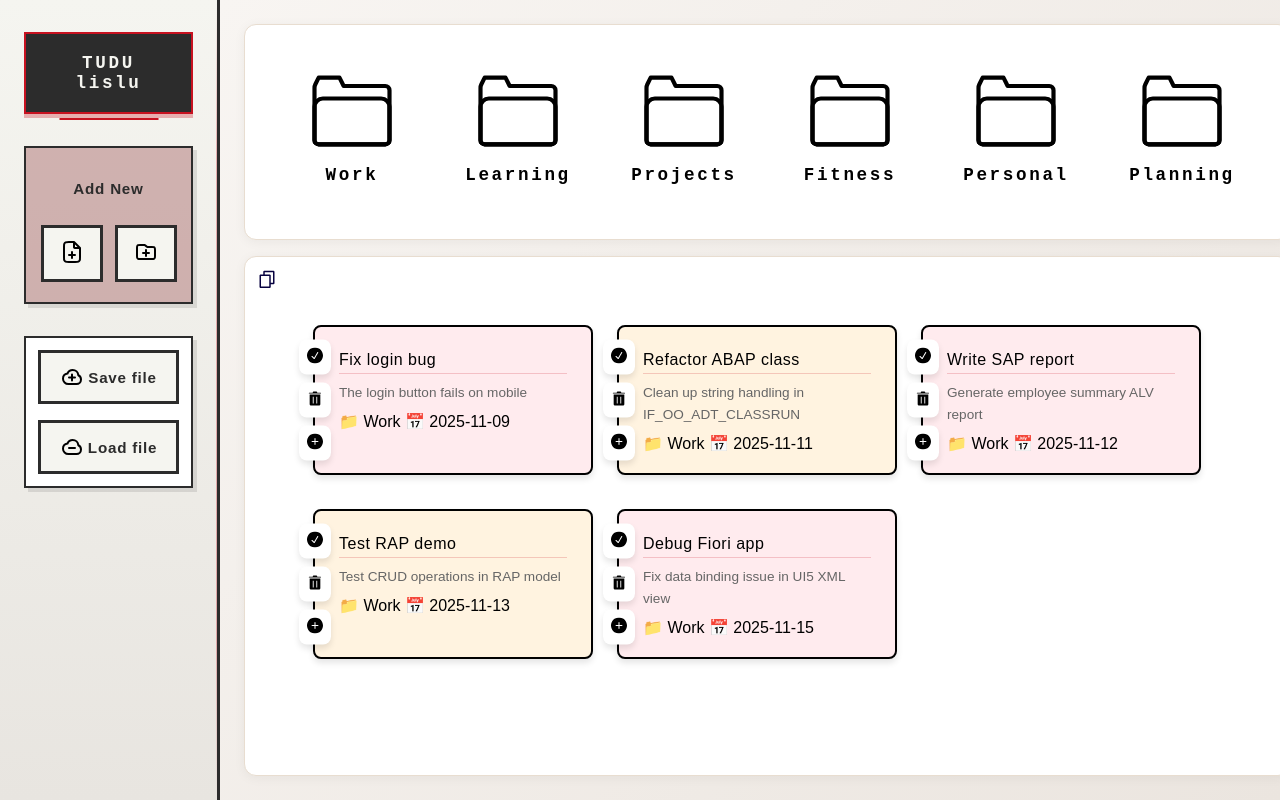
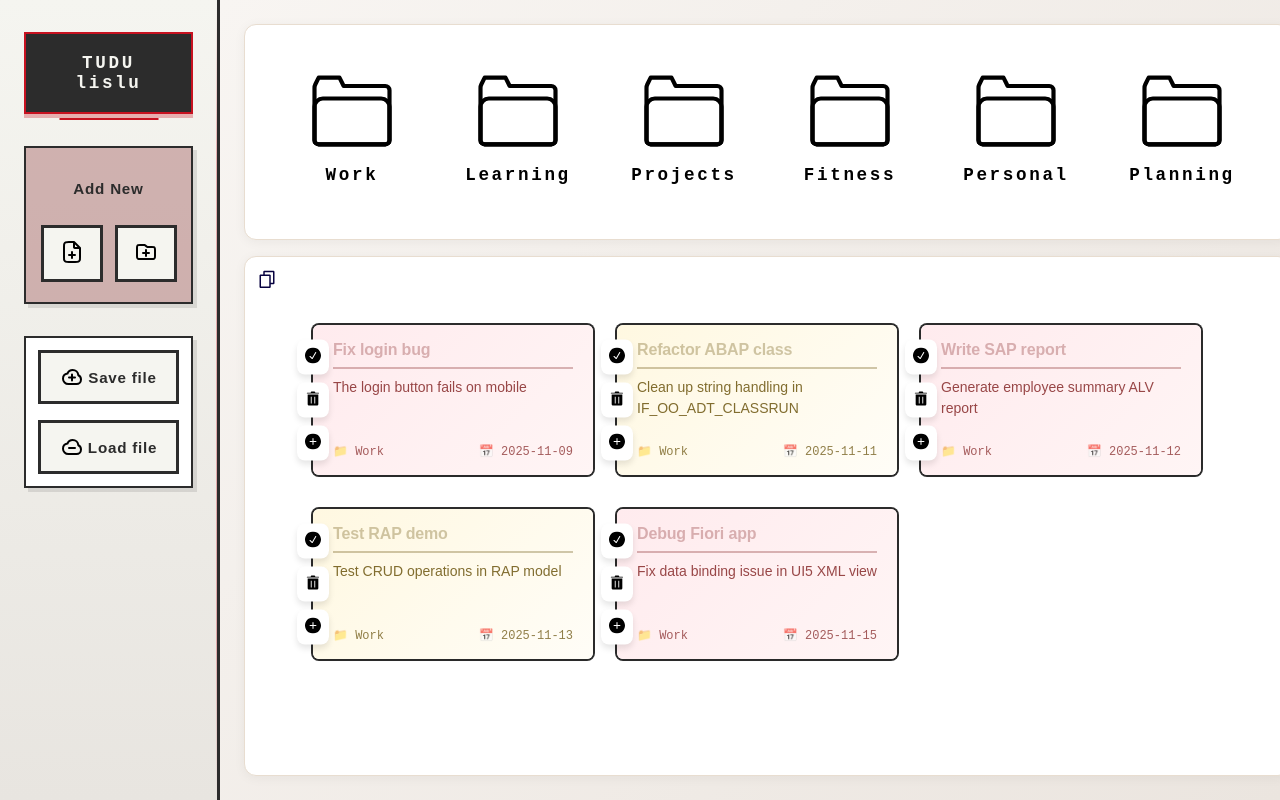
Before and after one commit to rffgrayson/todo-list, a website built with webpack: page src/template.html in a window 1280 px wide. Built offline with nearby package versions, Linux system fonts and the light colour scheme.

Commit message:
adjust todo design

```diff
--- a/src/styles.css
+++ b/src/styles.css
@@ -270,7 +270,7 @@ aside::before {
     gap: 0.5rem;
 }
 
-.todo-title, .folder-title, .priority-form, .project-form {
+.folder-title, .priority-form, .project-form {
     border-radius: 4px;
     font-size: 1rem;
     display: flex;
@@ -473,38 +473,78 @@ btn {
 
 .todo-item {
     height: 150px;
-  background: #fff;
-  border-radius: 8px;
-  padding: 1.5rem;
-  box-shadow: 0 4px 6px rgba(0, 0, 0, 0.1);
-  transition: all 0.3s ease;
+    background: #ffffff;
+    border-radius: 6px;
+    padding: 1rem 1.25rem;
+    box-shadow:
+      0 1px 3px rgba(0, 0, 0, 0.08),
+      0 0 0 2px #2c2c2c;
+    transition: all 0.3s cubic-bezier(0.4, 0, 0.2, 1);
     position: relative;
     display: flex;
     flex-direction: column;
     gap: 0.5rem;
-  border: 2px solid black;
+    justify-content: center;
 }
 
+
 .todo-item[data-priority="low"] {
-  background-color: #e8f5e9;
+    background: linear-gradient(135deg, #e8f5e9 0%, #f1f8f4 100%);
+    color: #2d5016;
   }
 
+
   .todo-item[data-priority="medium"] {
-  background-color: #fff3e0;
+    background: linear-gradient(135deg, #fff8e1 0%, #fffdf7 100%);
+    color: #624a00;
   }
 
+
   .todo-item[data-priority="high"] {
-  background-color: #ffebee;
+    background: linear-gradient(135deg, #ffebee 0%, #fff5f5 100%);
+    color: #7f1d1d;
   }
+
+  .todo-item:hover {
+    transform: translateY(-4px);
+    box-shadow:
+      0 8px 16px rgba(0, 0, 0, 0.12),
+      0 0 0 2px #2c2c2c;
+  }
+
+  .todo-footer {
+    display: flex;
+    justify-content: space-between;
+    align-items: center;
+    font-size: 0.75rem;
+    font-weight: 500;
+    opacity: 0.7;
+    font-family: 'JetBrains Mono', monospace;
+  }
+
+  .todo-footer-title,
+  .todo-footer-due {
+    display: flex;
+    align-items: center;
+    gap: 0.375rem;
+  }
+
+  .todo-footer svg {
+    width: 16px;
+    height: 16px;
+    opacity: 0.6;
+  }
+
 
 .todo-item:hover {
     transform: translateY(-2px);
 }
 
 .item-section {
-  display: flex;
-  flex-direction: column;
-  gap: 0.5rem 1rem;
+    display: grid;
+    grid-template-rows: auto 1fr auto;
+    gap: 0.5rem;
+    height: 100%;
   }
 
 .todo.hidden {
@@ -512,27 +552,38 @@ btn {
 }
 
 .todo-header {
-    display: grid;
-    grid-template-columns: 1fr auto;
-    border-bottom: 1px solid rgba(199, 18, 32, 0.2);
-    letter-spacing: 0.5px;
-    padding-bottom: 0.25rem;
+    display: flex;
+    justify-content: space-between;
+    align-items: center;
+    padding-bottom: 0.5rem;
+    border-bottom: 2px solid currentColor;
+    opacity: 0.3;
   }
 
-.todo-date {
-    font-size: 0.75rem;
-    color: #999;
-    font-weight: 400;
-    margin-top: auto;
+
+  .todo-title {
+    font-size: 1rem;
+    font-weight: 700;
+    letter-spacing: -0.01em;
+    color: inherit;
+    white-space: nowrap;
+    overflow: hidden;
+    text-overflow: ellipsis;
+    max-width: 180px;
   }
 
   .todo-description {
-    font-size: 0.85rem;
-    color: #666;
-    line-height: 1.6;
-    font-weight: 300;
+    font-size: 0.875rem;
+    line-height: 1.5;
+    color: inherit;
+    opacity: 0.8;
+    font-weight: 400;
+    overflow: hidden;
+    display: -webkit-box;
+    -webkit-line-clamp: 3;
+    -webkit-box-orient: vertical;
+    text-overflow: ellipsis;
   }
-
 
 .button-section {
     position: absolute;
```
Lines whose indentation alone changed are shown as unchanged.
